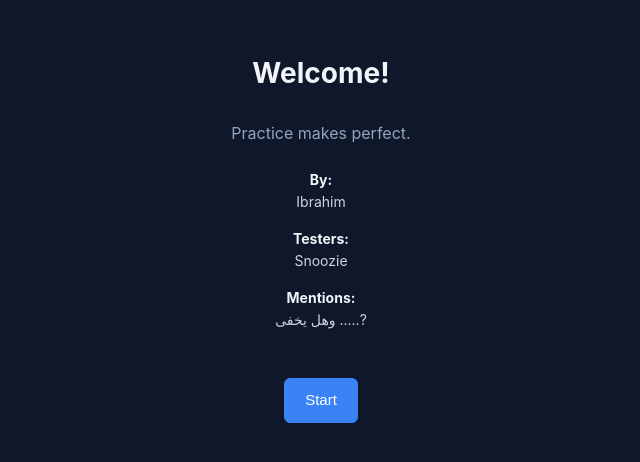
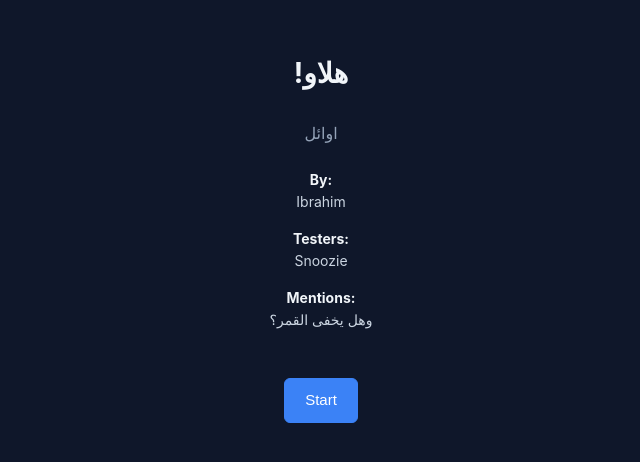
Before and after one commit to funtimewasted/endman, a plain HTML site: page index.html in a window 1280 px wide. Shown: the part 210-672 px from the top of the page, without its empty margins (319-959 px from the left). Drawn offline with Linux system fonts and the light colour scheme.

Commit message:
Update index.html

```diff
--- a/index.html
+++ b/index.html
@@ -12,10 +12,10 @@
     <!-- Welcome View -->
     <!-- TODO: Replace [Name], [Names] placeholders below -->
     <div id="welcome-view">
-        <h1>Welcome!</h1> <p>Practice makes perfect.</p>
+        <h1>!هلاو</h1> <p>اوائل</p>
         <div class="info-section"><strong>By:</strong><span>Ibrahim</span></div>
         <div class="info-section"><strong>Testers:</strong><span>Snoozie</span></div>
-        <div class="info-section"><strong>Mentions:</strong><span>وهل يخفى .....?</span></div>
+        <div class="info-section"><strong>Mentions:</strong><span>وهل يخفى القمر؟</span></div>
         <button class="btn submit-btn get-started-btn">Start</button>
     </div>
 
```
